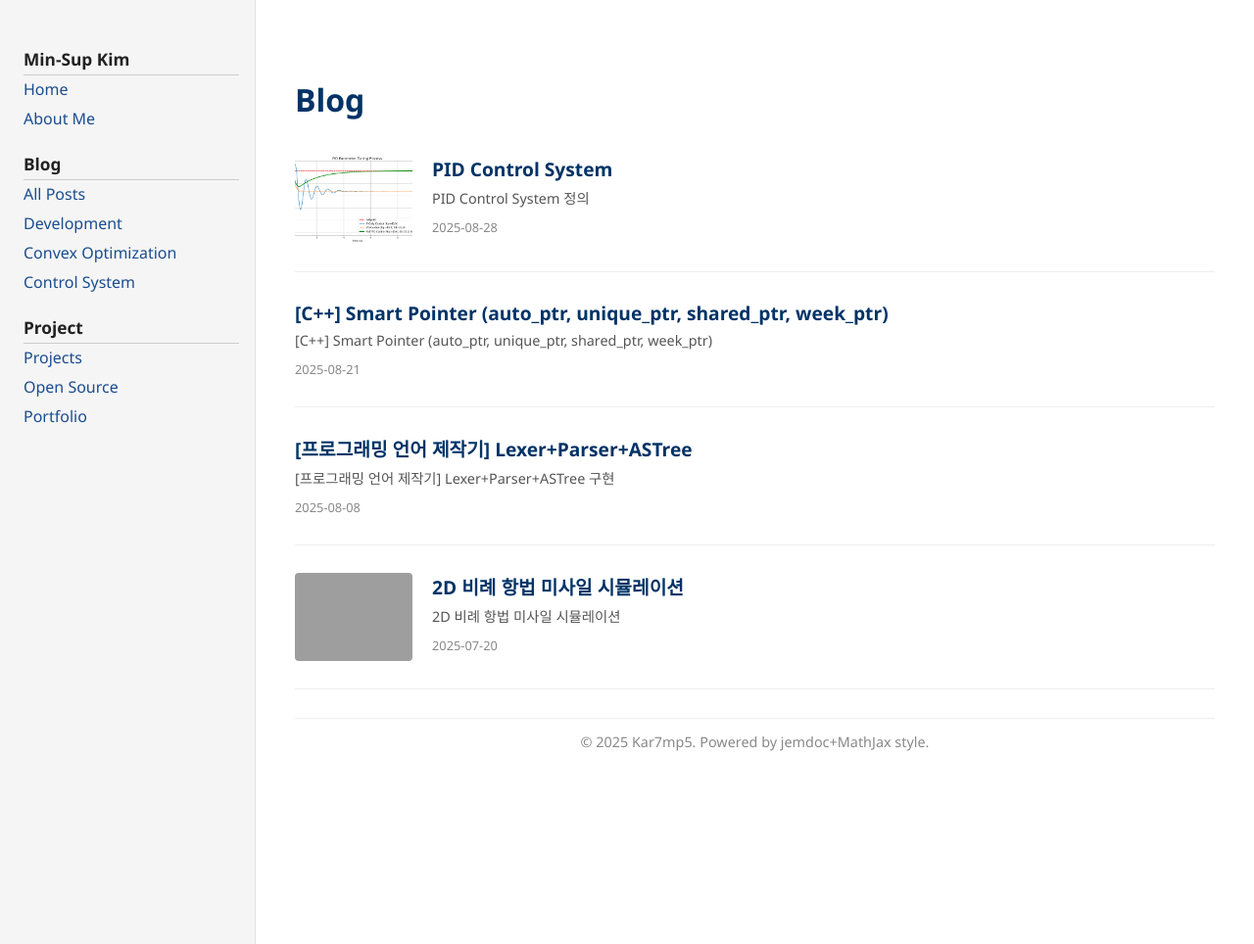
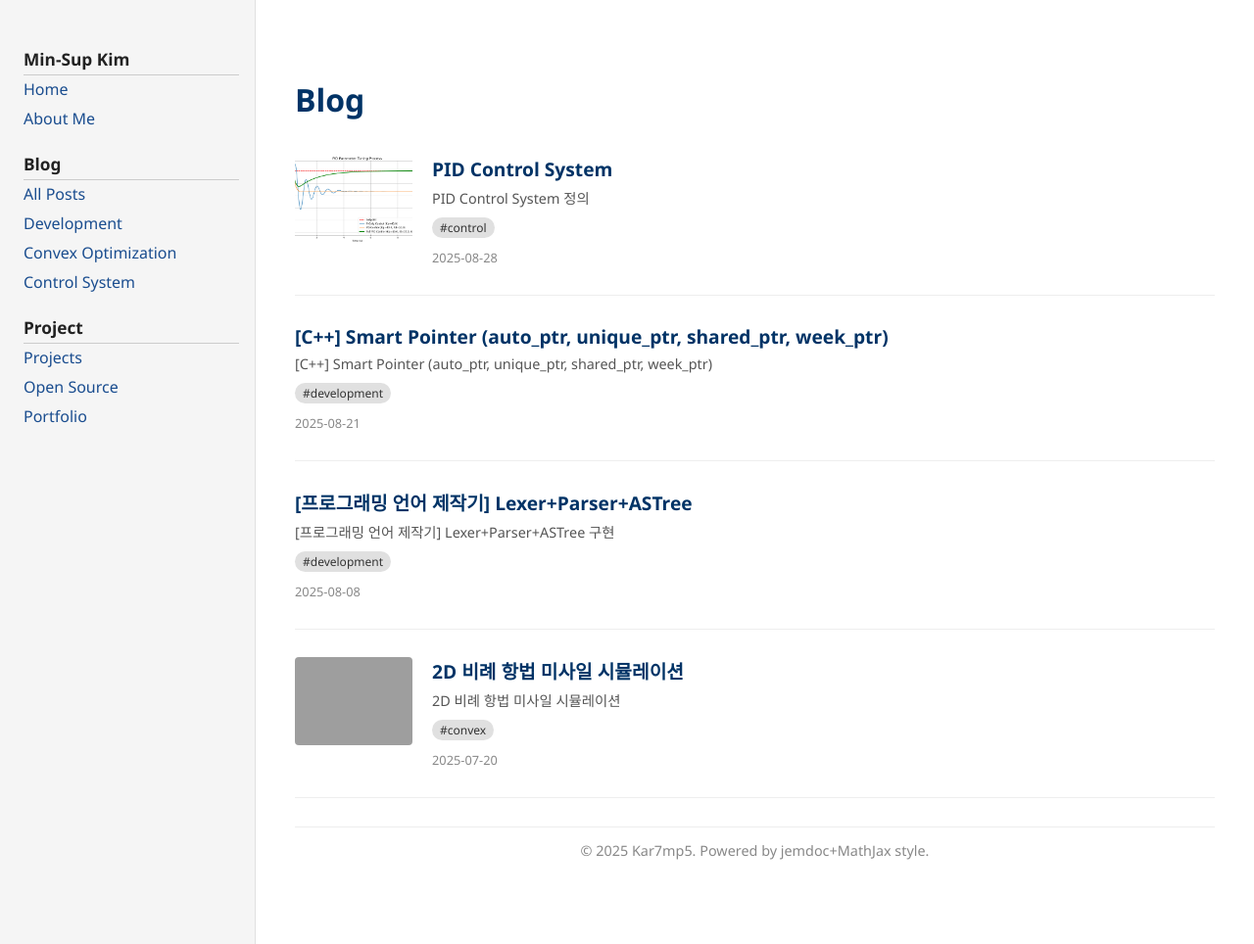
Before and after one commit to kar7mp5/kar7mp5.github.io, a Jekyll site: the page built from blog.md, in a window 1280 px wide, cut to the strip 0-964 px from the top of the page. Shown: the whole strip at 98% size. Built offline with Jekyll 4.4.1, drawn with Linux system fonts in a browser that asks for light colours; grey boxes are pictures that could not be loaded.

Commit message:
style: Change 'All Posts' style like category

```diff
--- a/blog.md
+++ b/blog.md
@@ -7,25 +7,36 @@ title: Blog
 
 <ul style="list-style: none; padding: 0;">
   {% for post in site.posts %}
-    <li>
-      <a href="{{ post.url }}" style="display: flex; align-items: flex-start; gap: 20px; text-decoration: none; color: inherit; padding: 20px 0;">
+  <li>
+    <a href="{{ post.url }}"
+       style="display: flex; align-items: flex-start; gap: 20px; text-decoration: none; color: inherit; padding: 20px 0;">
 
-        {% if post.image %}
-        <div style="width: 120px; flex-shrink: 0;">
-          <img src="{{ post.image }}" alt="{{ post.title }}" style="width: 100%; height: 90px; object-fit: cover; border-radius: 4px;">
+      {% if post.image %}
+      <div style="width: 120px; flex-shrink: 0;">
+        <img src="{{ post.image }}" alt="{{ post.title }}"
+             style="width: 100%; height: 90px; object-fit: cover; border-radius: 4px;">
+      </div>
+      {% endif %}
+
+      <div style="flex-grow: 1;">
+        <h2 style="margin: 0 0 5px 0; font-size: 1.2em;">{{ post.title }}</h2>
+        <p style="margin: 0 0 8px 0; font-size: 0.9em; color: #555;">
+          {{ post.excerpt | strip_html | truncatewords: 50 }}
+        </p>
+
+        <div style="margin-bottom: 8px;">
+          {% for category in post.categories %}
+            <span style="display: inline-block; background-color: #e0e0e0; color: #333; padding: 2px 8px; margin-right: 5px; border-radius: 12px; font-size: 0.75em;">
+              #{{ category }}
+            </span>
+          {% endfor %}
         </div>
-        {% endif %}
+        <span style="color:#888; font-size:0.8em;">{{ post.date | date: '%Y-%m-%d' }}</span>
+      </div>
 
-        <div style="flex-grow: 1;">
-          <h2 style="margin: 0 0 5px 0; font-size: 1.2em;">{{ post.title }}</h2>
-          <p style="margin: 0 0 8px 0; font-size: 0.9em; color: #555;">
-            {{ post.excerpt | strip_html | truncatewords: 25 }}
-          </p>
-          <span style="color:#888; font-size:0.8em;">{{ post.date | date: '%Y-%m-%d' }}</span>
-        </div>
+    </a>
 
-      </a>
-    </li>
-    <hr style="border: 0; border-top: 1px solid #eee;">
+  </li>
+  <hr style="border: 0; border-top: 1px solid #eee;">
   {% endfor %}
 </ul>
```
